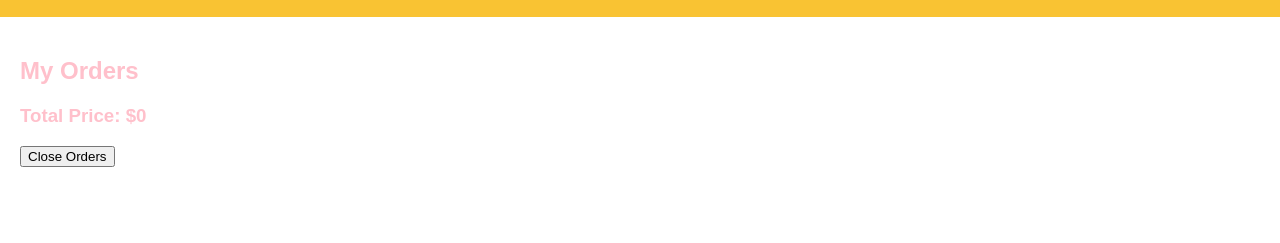
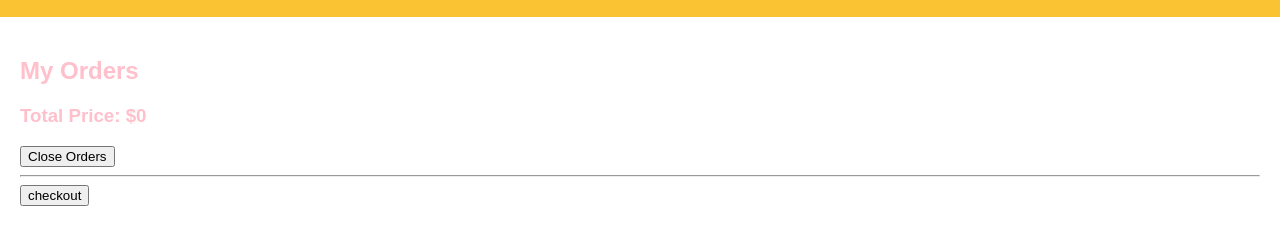
Before and after one commit to Sindhumathi03/nallman, a website: page fm.html in a window 1280 px wide. Both pictures are taken after a click on the element "My Orders". Shown: the part 140-383 px from the top of the page. Drawn offline with Linux system fonts and the light colour scheme.

Commit message:
Update fm.html

```diff
--- a/fm.html
+++ b/fm.html
@@ -38,7 +38,9 @@
             <h2>My Orders</h2>
             <ul id="orderList"></ul>
             <h3>Total Price: <span id="totalPrice">$0</span></h3>
-            <button onclick="hideOrders()">Close Orders</button>
+            <button onclick="hideOrders()">Close Orders</button><hr>
+             <button onclick="chekout()">checkout</button>
+
         </section>
 
 
```
